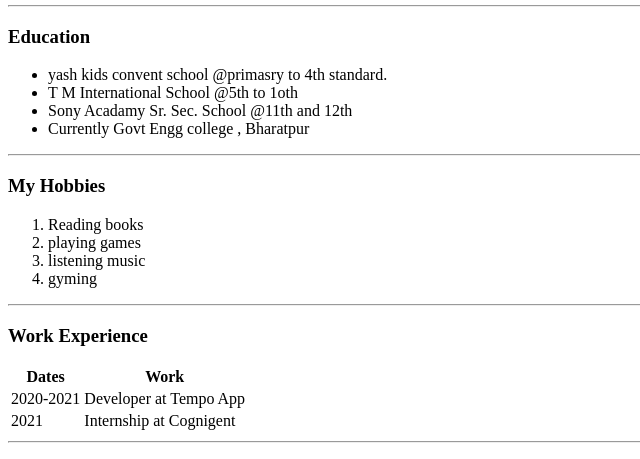
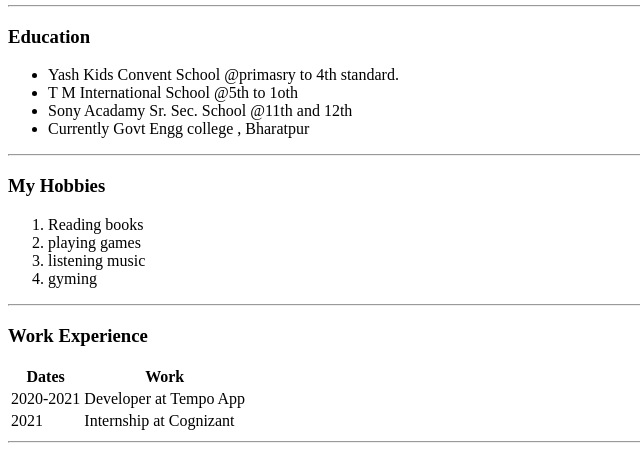
Before and after one commit to AlreadyTaken9/WebDevelopment, a plain HTML site: page index.html in a window 1280 px wide. Shown: the part 421-880 px from the top of the page, 0-640 px from the left. Drawn offline with Linux system fonts and the light colour scheme.

Commit message:
change in internship

```diff
--- a/index.html
+++ b/index.html
@@ -28,7 +28,7 @@
     <hr />
     <h3>Education</h3>
     <ul>
-      <li>yash kids convent school @primasry to 4th standard.</li>
+      <li>Yash Kids Convent School @primasry to 4th standard.</li>
       <li>T M International School @5th to 1oth</li>
       <li>Sony Acadamy Sr. Sec. School @11th and 12th</li>
       <li>Currently Govt Engg college , Bharatpur</li>
@@ -57,7 +57,7 @@
         </tr>
         <tr>
           <td>2021</td>
-          <td>Internship at Cognigent</td>
+          <td>Internship at Cognizant</td>
         </tr>
       </tbody>
       <tfoot></tfoot>
```
